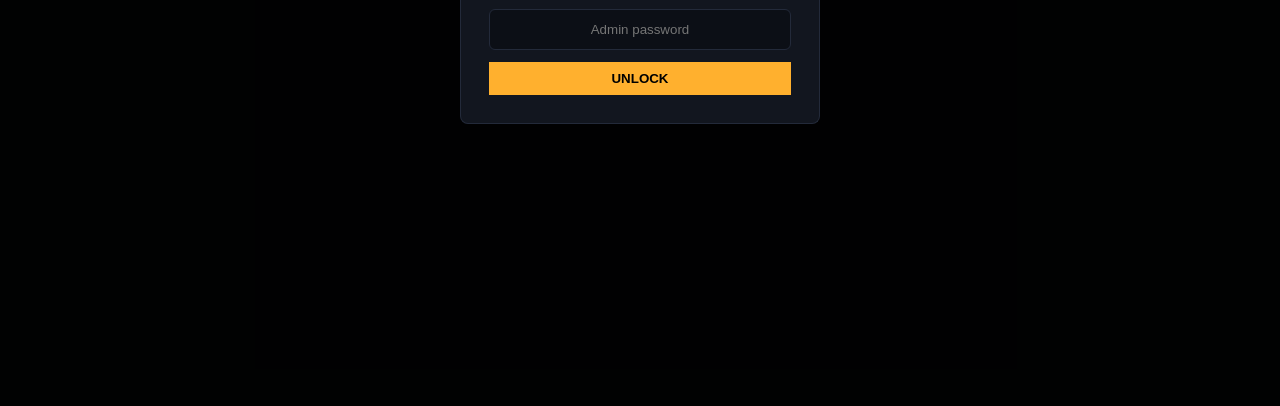
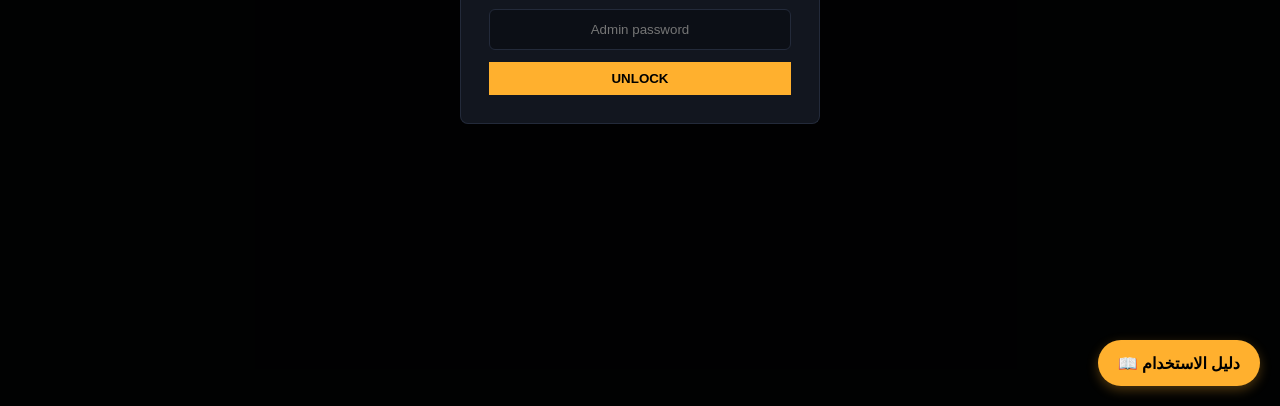
Before and after one commit to anaselataoui30-prog/gymcast, a website: page public/admin.html in a window 1280 px wide. Shown: the part 394-800 px from the top of the page. Drawn offline with Linux system fonts and the light colour scheme.

Commit message:
Update admin.html

```diff
--- a/public/admin.html
+++ b/public/admin.html
@@ -165,5 +165,7 @@
 
   <script src="/assets/js/auth.js"></script>
   <script src="/assets/js/admin.js"></script>
+
+<a href="/help.html" target="_blank" style="position:fixed;bottom:20px;right:20px;background:#ffb02e;color:#000;padding:12px 20px;border-radius:50px;font-weight:700;text-decoration:none;box-shadow:0 4px 12px rgba(255,176,46,0.3);z-index:100;">📖 دليل الاستخدام</a>
 </body>
 </html>
```
